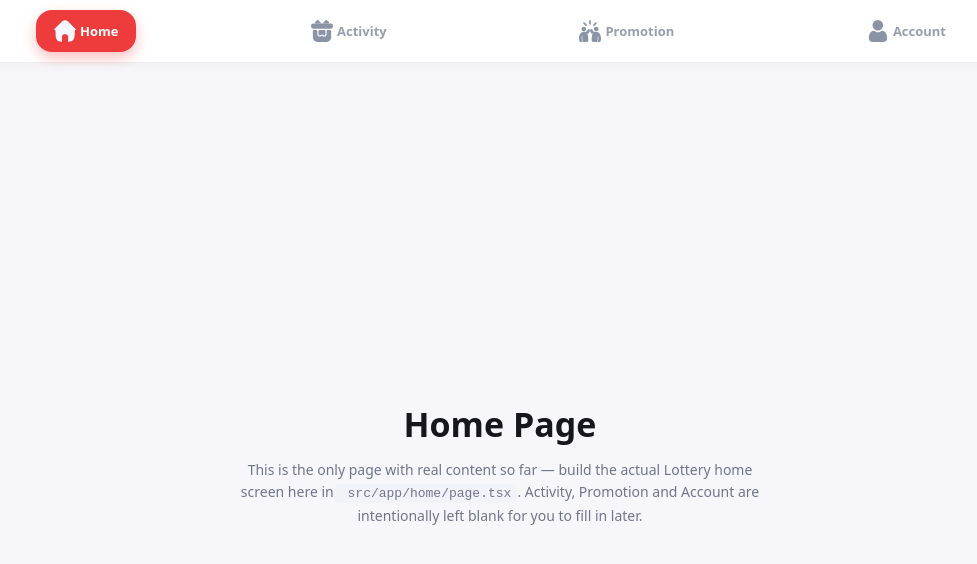
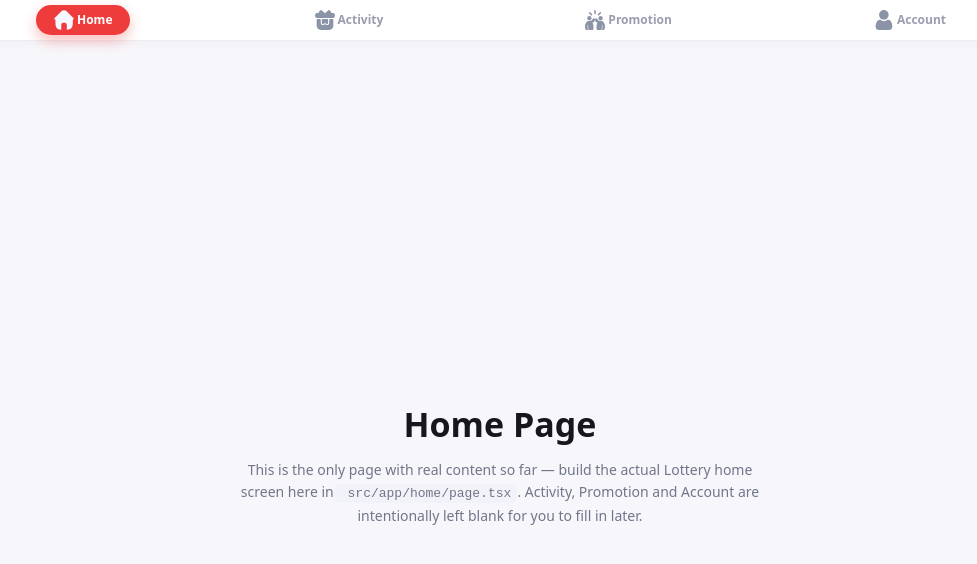
Before and after one commit to wbcodinghub/tigroclub555, a Next.js app: page /home in a window 1280 px wide. Shown: the top 564 px of the page, without its empty margins (140-1117 px from the left). Built offline with nearby package versions, Linux system fonts and the light colour scheme.

Commit message:
Update BottomNav.module.css

```diff
--- a/src/components/BottomNav.module.css
+++ b/src/components/BottomNav.module.css
@@ -21,7 +21,7 @@
 .list {
   list-style: none;
   margin: 0;
-  padding: 8px 10px;
+  padding: 3px 10px; /* উচ্চতা কমাতে প্যাডিং কমানো হয়েছে (আগে ছিল 8px) */
   display: flex;
   align-items: stretch;
   justify-content: space-between;
@@ -41,8 +41,8 @@
   flex-direction: column;
   align-items: center;
   justify-content: center;
-  gap: 4px;
-  padding: 10px 6px;
+  gap: 3px;
+  padding: 5px 6px; /* লিংক আইটেমের ওপর-নিচের জায়গা কমানো হয়েছে (আগে ছিল 10px 6px) */
   border-radius: 16px;
   text-decoration: none;
   color: var(--color-nav-inactive);
@@ -51,13 +51,13 @@
 }
 
 .icon {
-  width: 26px;
-  height: 26px;
+  width: 24px; /* আইকন সাইজ ২ পিক্সেল কমানো হয়েছে (আগে ছিল 26px) */
+  height: 24px;
   flex-shrink: 0;
 }
 
 .label {
-  font-size: 13px;
+  font-size: 12px; /* টেক্সট যাতে ভারসাম্যপূর্ণ দেখায় (আগে ছিল 13px) */
   font-weight: 700;
   line-height: 1;
   white-space: nowrap;
@@ -97,7 +97,7 @@
 
   .list {
     max-width: 960px;
-    padding: 10px 16px;
+    padding: 5px 16px; /* ডেস্কটপেও উপর-নিচের প্যাডিং কমানো হয়েছে (আগে ছিল 10px 16px) */
     gap: 4px;
   }
 
@@ -107,11 +107,11 @@
 
   .link {
     flex-direction: row;
-    padding: 10px 18px;
+    padding: 5px 18px; /* আগে ছিল 10px 18px */
   }
 
   .icon {
-    width: 22px;
-    height: 22px;
+    width: 20px; /* আগে ছিল 22px */
+    height: 20px;
   }
 }
```
